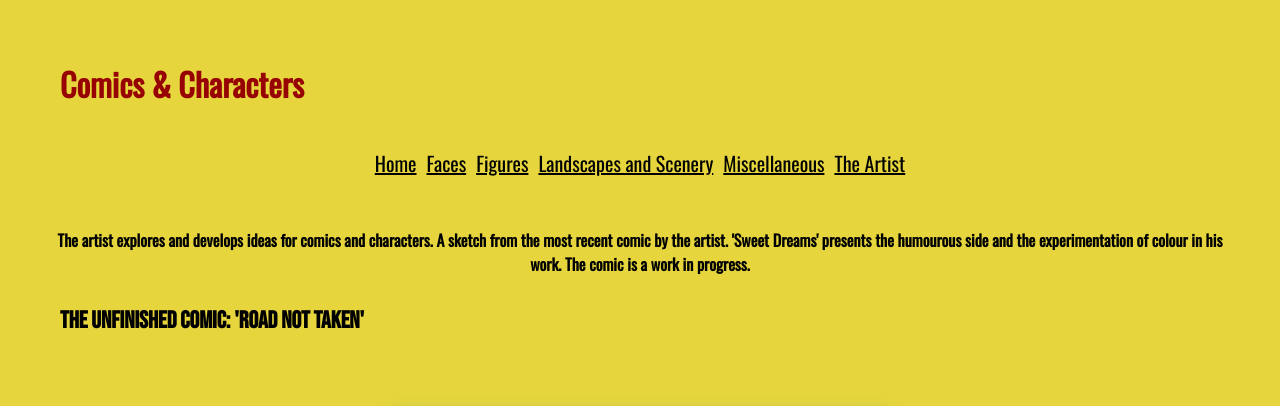
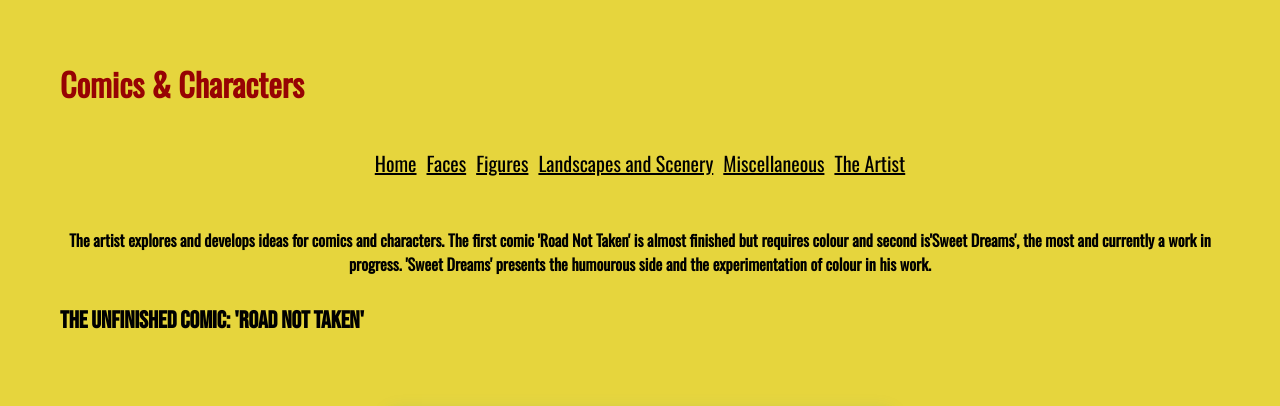
Before and after one commit to Feralleaf/artist_website, a plain HTML site: page comics_characters.html in a window 1280 px wide. Shown: the top 406 px of the page. Drawn offline with nearby package versions, Linux system fonts and the light colour scheme.

Commit message:
Add files via upload
updated comics and characters page.

```diff
--- a/comics_characters.html
+++ b/comics_characters.html
@@ -16,7 +16,7 @@
         <a href="artist.html">The Artist</a>
     </div>
     <br>
-    <p>The artist explores and develops ideas for comics and characters. A sketch from the most recent comic by the artist. 'Sweet Dreams' presents the humourous side and the experimentation of colour in his work. The comic is a work in progress.</p>
+    <p>The artist explores and develops ideas for comics and characters. The first comic 'Road Not Taken' is almost finished but requires colour and second is'Sweet Dreams', the most and currently a work in progress. 'Sweet Dreams' presents the humourous side and the experimentation of colour in his work.</p>
     <h2>The unfinished Comic: 'Road Not Taken'</h2>
     <br>
     <div class="container">
```
